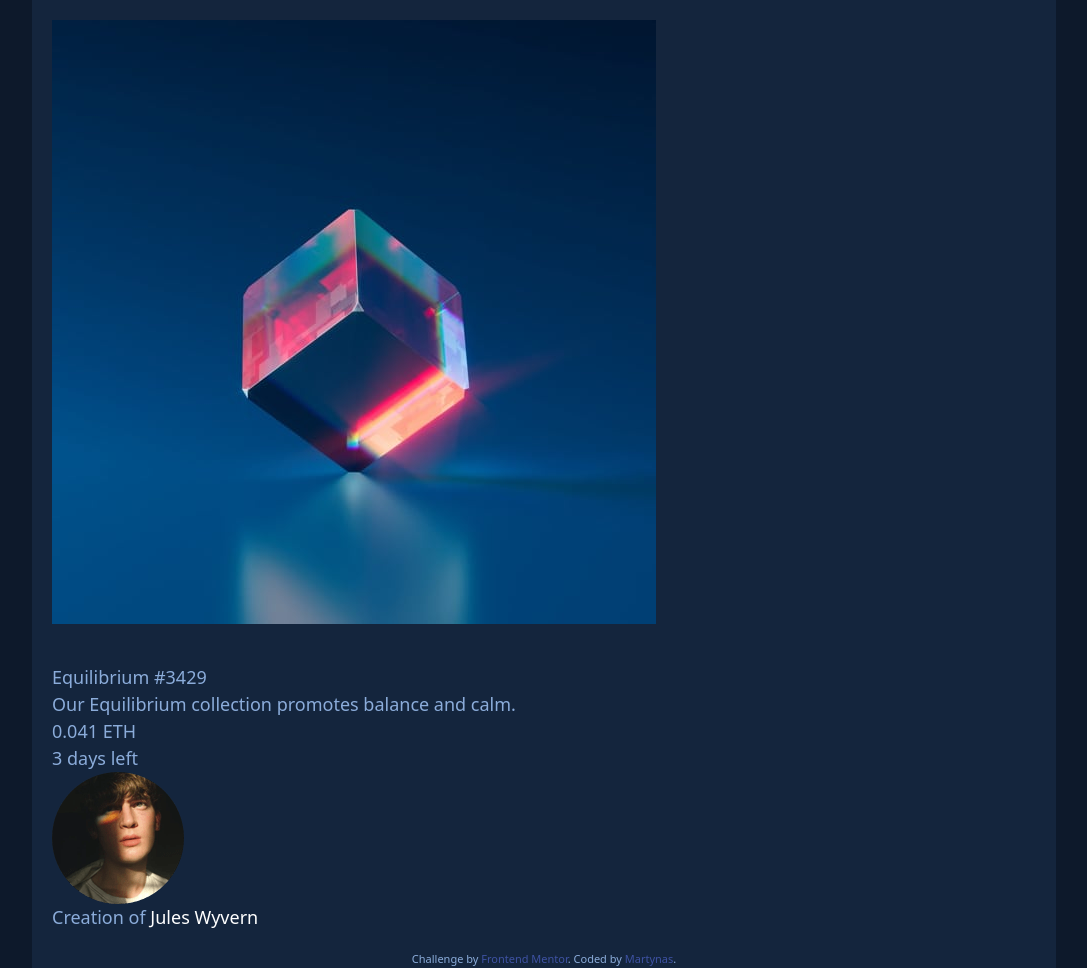
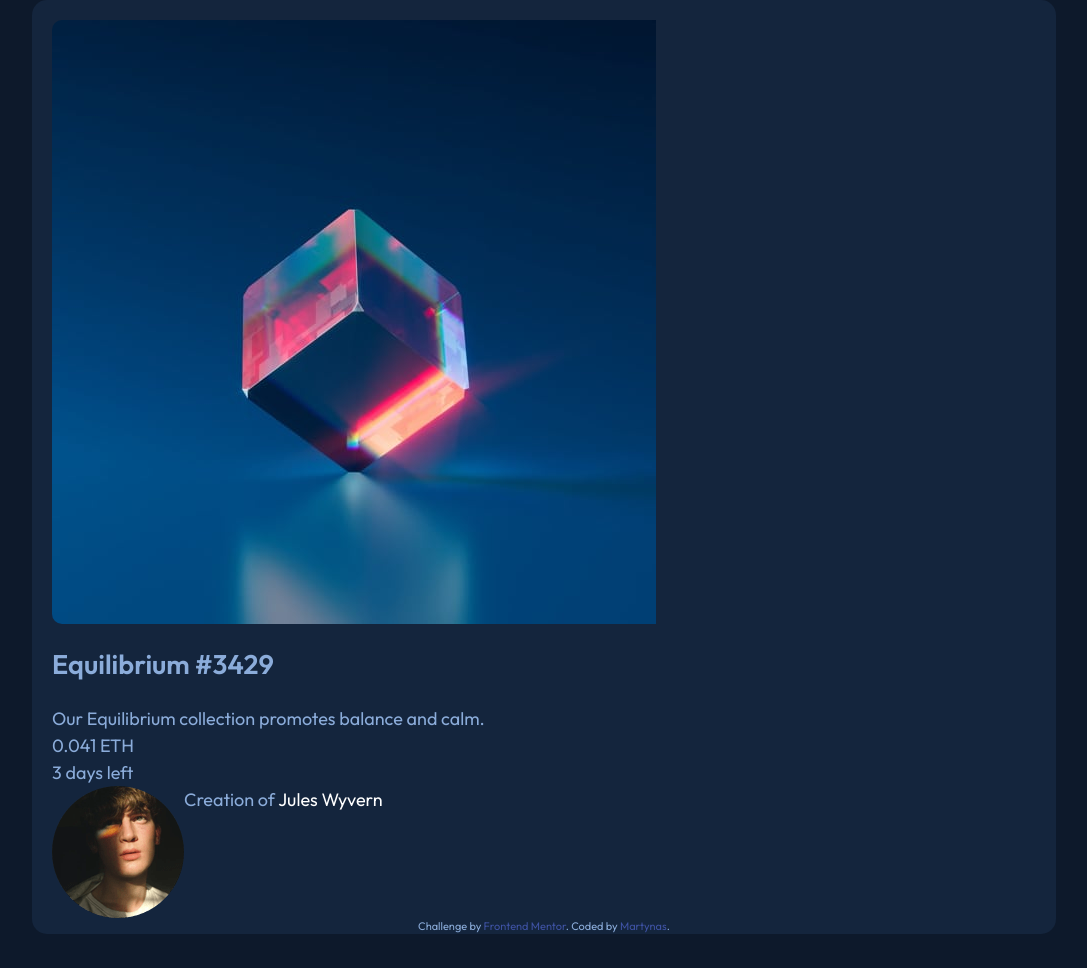
Before and after one commit to MartynasKupsys/nft-preview-card-component-main, a website: page index.html in a window 1280 px wide. Shown: the whole page, without its empty margins (96-1183 px from the left). After the commit the page ends 934 px from the top, so only its background shows below. Drawn offline with Linux system fonts and the light colour scheme.

Commit message:
card creation borders styling margin and style

```diff
--- a/index.html
+++ b/index.html
@@ -17,11 +17,13 @@
 </head>
 <body class="display-flex">
   <!-- <h1>Hello World</h1> -->
-  <main id="card" class="display-flex direction-flex">
+  <main id="card" class="display-flex direction-flex-column">
     <div id="image"><img src="./images/image-equilibrium.jpg" alt=""></div>
 
       <div id="card-content">
-        <div id="content-header">Equilibrium #3429</div>
+        <div id="content-header">
+          <h2>Equilibrium #3429</h2>
+        </div>
 
         <div id="content-text">Our Equilibrium collection promotes balance and calm.</div>
 
@@ -30,8 +32,10 @@
           <div>3 days left</div>
         </div>
 
-        <div>
-          <div id="avatar"><img src="./images/image-avatar.png" alt="man-avatar"></div>
+        <div id="avatar-text" class="display-flex">
+          <div>
+            <img src="./images/image-avatar.png" alt="man-avatar"></div>
+
           <div>Creation of <span class="name">Jules Wyvern</span></div>
         </div>
       </div>
--- a/scss/styles.scss
+++ b/scss/styles.scss
@@ -1,9 +1,15 @@
+@import url('https://fonts.googleapis.com/css2?family=Outfit:wght@300;400;600&display=swap');
+
 $color-1: hsl(215, 51%, 70%);
 $color-2: hsl(178, 100%, 50%);
 $color-3: hsl(217, 54%, 11%);
 $color-4: hsl(216, 50%, 16%);
 $color-5: hsl(215, 32%, 27%);
 $color-6: hsl(0, 0%, 100%);
+
+$base-font: 18px;
+
+
 
 $colors: (
     "SoftBlue": $color-1,
@@ -16,10 +22,10 @@ $colors: (
 
 body {
     background-color: $color-3;
-    font-size: 18px;
+    font-size: $base-font;
     color: $color-1;
     min-height: 100vh;
-
+    font-family: 'Outfit', sans-serif;
     // color: ;
 }
 
@@ -29,9 +35,8 @@ body {
     // margin: auto;
     // vertical-align: auto;
     margin: auto;
-    display: block;
-
-
+    // display: block;
+    border-radius: 15px;
 }
 
 .name {
@@ -42,14 +47,20 @@ body {
     display: flex;
 }
 
-.direction-flex {
+.direction-flex-column {
     flex-direction: column;
 }
 
 #image {
-    padding: 20px;
+    margin: 20px;
+    border-radius: 10px;
+    overflow: hidden;
 }
 
 #card-content {
-    padding: 20px;
+    padding: 0px 20px 0px 20px;
 }
+
+h2 {
+    margin: 0px 0px 20px 0px;
+}
```
Also changed, not shown: css/styles.css, 1 other file.
